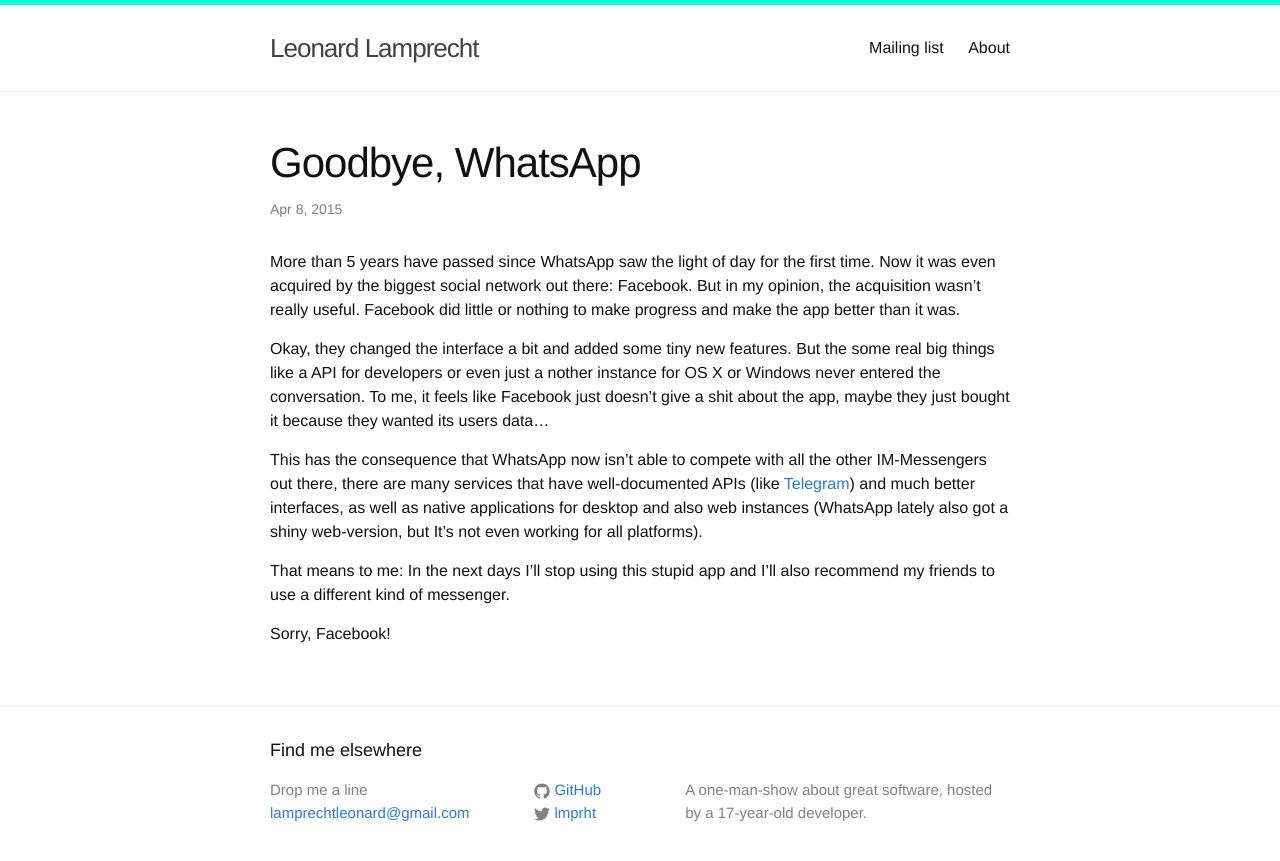
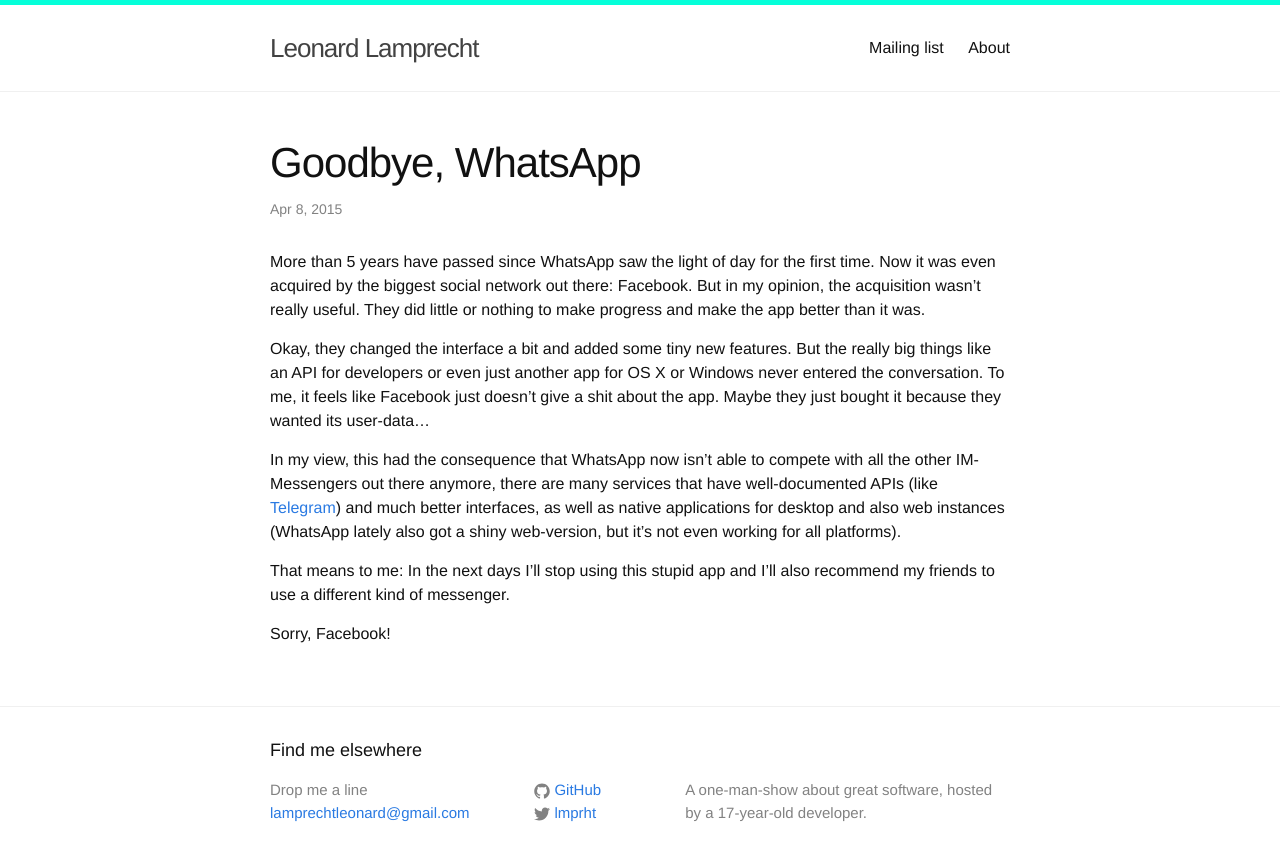
Before and after one commit to zhaoda/leo.github.io, a Jekyll site: the page built from _posts/2015-04-08-goodbye-whatsapp.markdown, in a window 1280 px wide. Shown: the top 861 px of the page. Built offline with Jekyll 4.4.1, drawn with Linux system fonts in a browser that asks for light colours; comment, search, counter and statistics services are not loaded.

Commit message:
No more CSS grid frameworks
- Disqus comments are now enabled for posts
- Fixed some other grammar errors

```diff
--- a/_layouts/default.html
+++ b/_layouts/default.html
@@ -15,6 +15,10 @@
 
 		{% include footer.html %}
 
+		{% if page.path contains '_posts' %}
+			<script type="text/javascript" src="//leo-writes.disqus.com/embed.js" async></script>
+		{% endif %}
+
 	</body>
 
 </html>
--- a/_layouts/post.html
+++ b/_layouts/post.html
@@ -13,4 +13,7 @@ layout: default
 		{{ content }}
 	</article>
 
+	<div id="disqus_thread"></div>
+	<noscript>Please enable JavaScript to view the comments.</noscript>
+
 </div>
--- a/_posts/2015-04-08-goodbye-whatsapp.markdown
+++ b/_posts/2015-04-08-goodbye-whatsapp.markdown
@@ -5,11 +5,11 @@ date:           2015-04-08 12:01:52
 categories:     general
 ---
 
-More than 5 years have passed since WhatsApp saw the light of day for the first time. Now it was even acquired by the biggest social network out there: Facebook. But in my opinion, the acquisition wasn't really useful. Facebook did little or nothing to make progress and make the app better than it was.
+More than 5 years have passed since WhatsApp saw the light of day for the first time. Now it was even acquired by the biggest social network out there: Facebook. But in my opinion, the acquisition wasn't really useful. They did little or nothing to make progress and make the app better than it was.
 
-Okay, they changed the interface a bit and added some tiny new features. But the some real big things like a API for developers or even just a nother instance for OS X or Windows never entered the conversation. To me, it feels like Facebook just doesn't give a shit about the app, maybe they just bought it because they wanted its users data...
+Okay, they changed the interface a bit and added some tiny new features. But the really big things like an API for developers or even just another app for OS X or Windows never entered the conversation. To me, it feels like Facebook just doesn't give a shit about the app. Maybe they just bought it because they wanted its user-data...
 
-This has the consequence that WhatsApp now isn't able to compete with all the other IM-Messengers out there, there are many services that have well-documented APIs (like [Telegram][1]) and much better interfaces, as well as native applications for desktop and also web instances (WhatsApp lately also got a shiny web-version, but It's not even working for all platforms).
+In my view, this had the consequence that WhatsApp now isn't able to compete with all the other IM-Messengers out there anymore, there are many services that have well-documented APIs (like [Telegram][1]) and much better interfaces, as well as native applications for desktop and also web instances (WhatsApp lately also got a shiny web-version, but it's not even working for all platforms).
 
 That means to me: In the next days I'll stop using this stupid app and I'll also recommend my friends to use a different kind of messenger.
 
```
Also changed, not shown: _posts/2015-05-26-no-more-css-grid-frameworks.markdown (added, +51 -0 lines).
